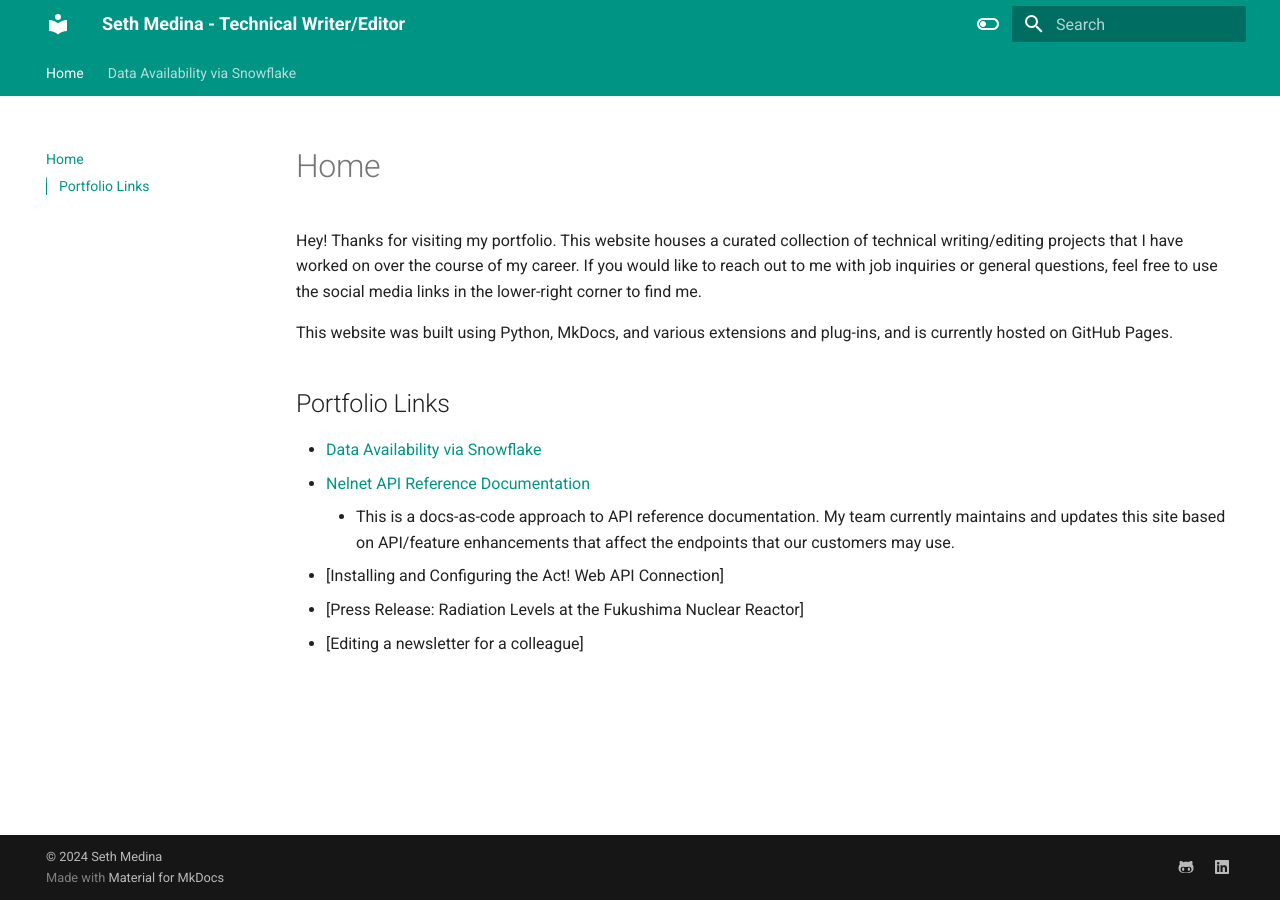
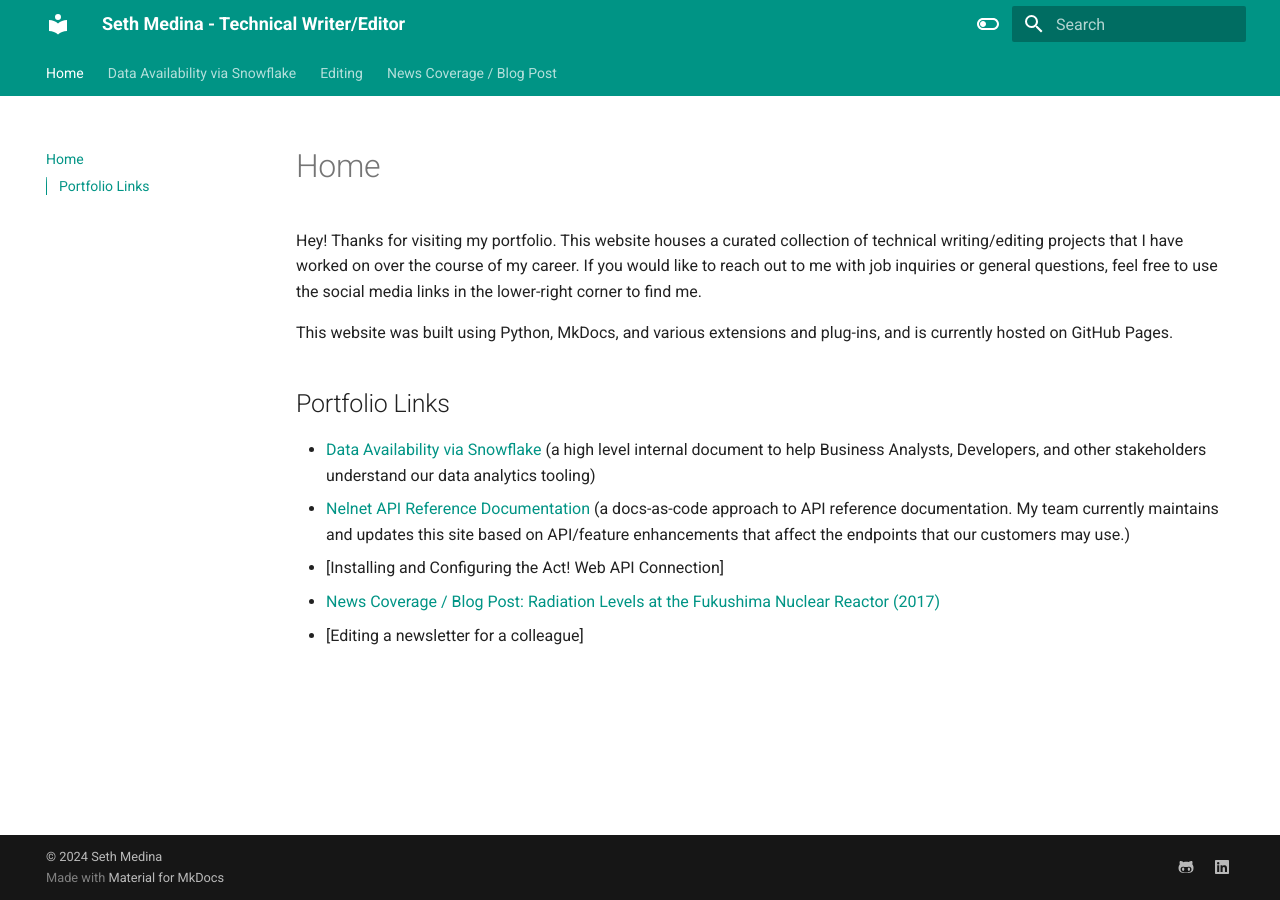
Before and after one commit to medinast21/medina-portfolio, an MkDocs documentation site: the page built from docs/index.md, in a window 1280 px wide. Built offline with MkDocs 1.6.1 and Material for MkDocs 9.7.7, drawn with Linux system fonts in a browser that asks for light colours.

```diff
--- a/docs/index.md
+++ b/docs/index.md
@@ -5,9 +5,8 @@ Hey! Thanks for visiting my portfolio. This website houses a curated collection
 This website was built using Python, MkDocs, and various extensions and plug-ins, and is currently hosted on GitHub Pages.
 
 ## Portfolio Links
-* [Data Availability via Snowflake](DataAvailability_Snowflake.md)
-* [Nelnet API Reference Documentation](https://docs.nelnet.io/#introduction)
-    * This is a docs-as-code approach to API reference documentation. My team currently maintains and updates this site based on API/feature enhancements that affect the endpoints that our customers may use.
+* [Data Availability via Snowflake](DataAvailability_Snowflake.md) (a high level internal document to help Business Analysts, Developers, and other stakeholders understand our data analytics tooling)
+* [Nelnet API Reference Documentation](https://docs.nelnet.io/#introduction) (a docs-as-code approach to API reference documentation. My team currently maintains and updates this site based on API/feature enhancements that affect the endpoints that our customers may use.)
 * [Installing and Configuring the Act! Web API Connection]
-* [Press Release: Radiation Levels at the Fukushima Nuclear Reactor]
+* [News Coverage / Blog Post: Radiation Levels at the Fukushima Nuclear Reactor (2017)](PressRelease_FukushimaReactor.md)
 * [Editing a newsletter for a colleague]
--- a/mkdocs.yml
+++ b/mkdocs.yml
@@ -46,6 +46,7 @@ markdown_extensions:
     - pymdownx.superfences
     - pymdownx.mark
     - attr_list
+    - md_in_html
     - pymdownx.emoji:
         emoji_index: !!python/name:material.extensions.emoji.twemoji
         emoji_generator: !!python/name:materialx.emoji.to_svg
```
Also changed, not shown: docs/MTS_Newsletter_Edits.md (added, +7 -0 lines), docs/PressRelease_FukushimaReactor.md (added, +36 -0 lines), docs/MTS newsletter May2019-EDIT1.png (added).
